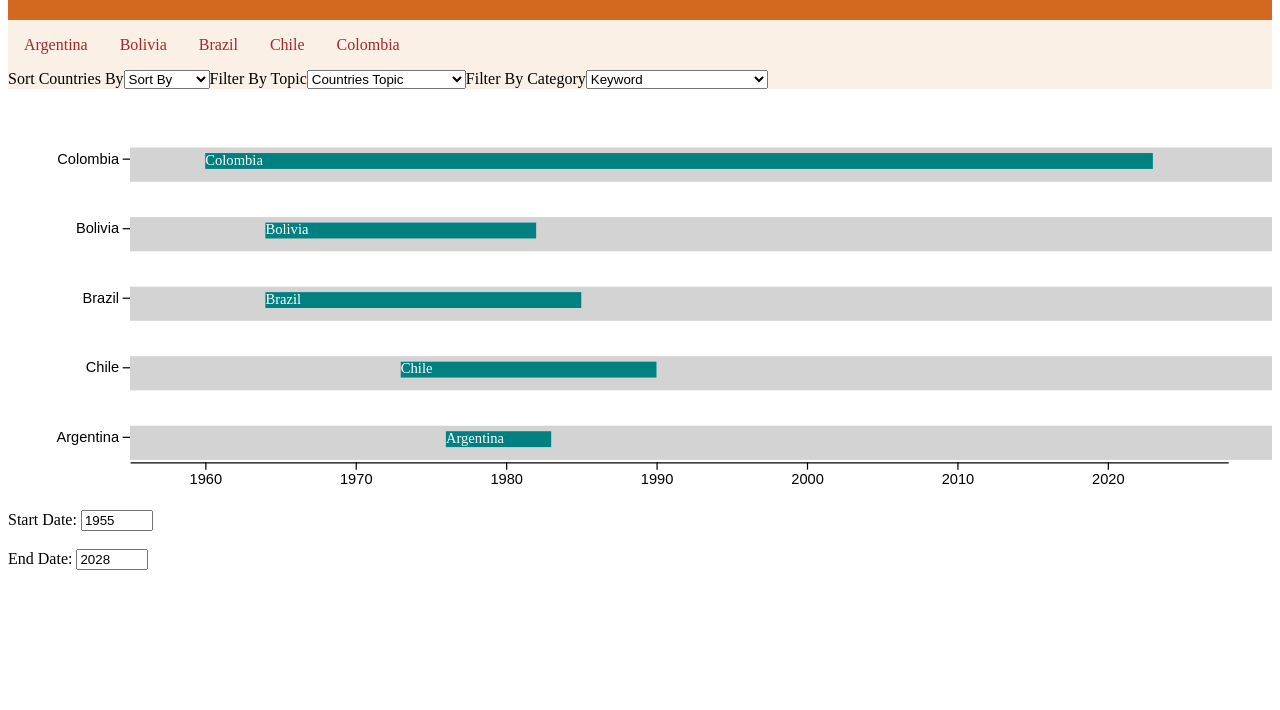
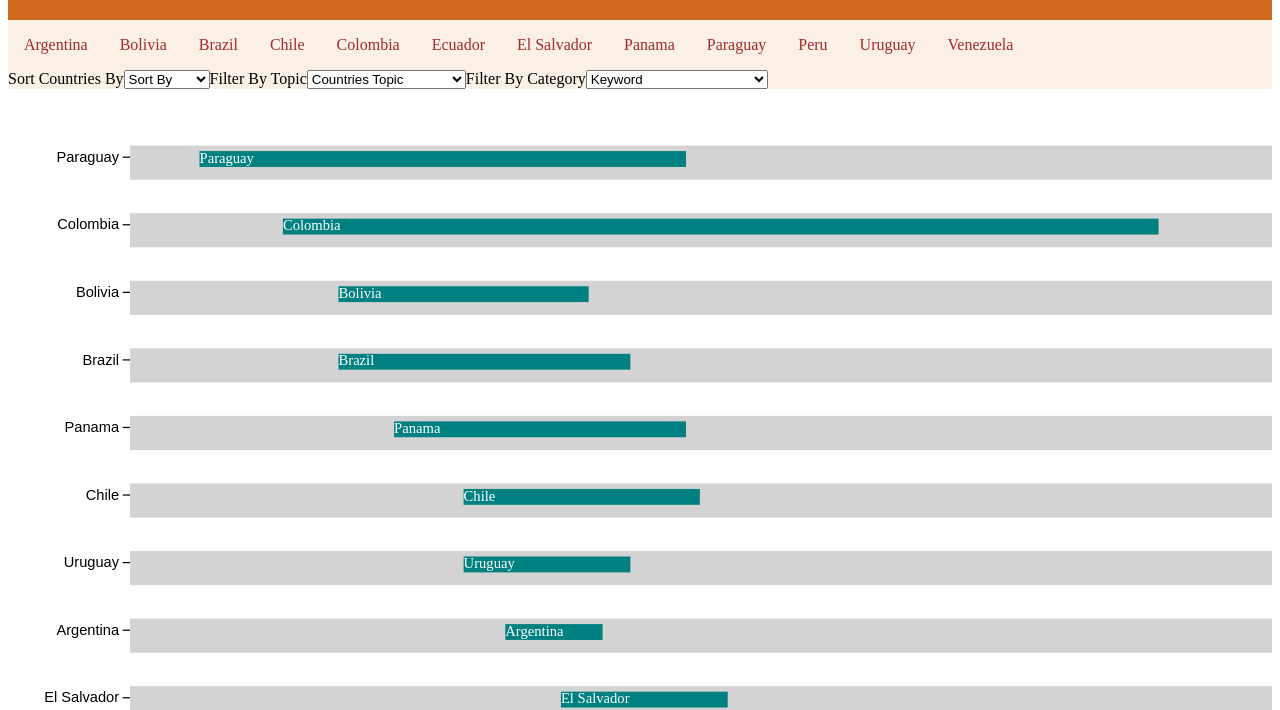
Before and after one commit to Polychloras/Polychloras.github.io, a plain HTML site: page MasterTimeline.html in a window 1280 px wide. Shown: the part 97-807 px from the top of the page. Drawn offline with Linux system fonts and the light colour scheme.

Commit message:
git ready

```diff
--- a/MasterTimeline.html
+++ b/MasterTimeline.html
@@ -28,7 +28,7 @@
             const color = ({main: "teal", change: "green", font:"white", back:"lightgrey", event:"orange"})
 
             // Dummy Information to test locally
-            var data = [
+            var datas = [
             {
             "Country": "Argentina",
             "Topics": [
@@ -434,7 +434,7 @@
             "Movimiento de V\u00edctimas de Cr\u00edmenes de Estado (MOVICE)": " an umbrella organisation for victims of human right violations perpetrated by state forces or paramilitary groups.","Comisi\u00f3n Nacional de Reparaci\u00f3n y Restauraci\u00f3n (CNRR)": " a body established by the Ley 975. It comprises the Grupo de Memoria Hist\u00f3rica (GMH), an investigative unit that has published reports on the armed conflict.","Comisi\u00f3n para el Esclarecimiento de la Verdad, la Convivencia y la No Repetici\u00f3n (CEV)": " a body created after the 2016 agreement, to investigate the armed conflict and provide a path to reconciliation.","Consejer\u00eda Presidencial para los Derechos Humanos y el Derecho Internacional Humanitario": " the state body currently in charge of coordinating state actions in line with the promotion of human rights"}}]
 
 
-             var featureA =[{"feature": "Country","items": ["Argentina","Bolivia","Brazil","Chile","Colombia","Ecuador","El Salvador","Panama","Paraguay","Peru","Uruguay","Venezuela"]},
+             var featureAs =[{"feature": "Country","items": ["Argentina","Bolivia","Brazil","Chile","Colombia","Ecuador","El Salvador","Panama","Paraguay","Peru","Uruguay","Venezuela"]},
              {"feature": "Topics","items": ["dictatorship","military dictatorships","military dictatorship","pinochet dictatorship","internal armed conflict","state violence", " human rights violations","political instability","civil war","stroessner dictatorship","social crises","bolivarian revolution"]}, {
              "feature": "Categories","items": ["Dictatorship","coup","Operation Condor", "international armed conflict","truth commission","state museum","memorial sites","reparation law","indigenous peoples","amnesty law","reparations law","Internal armed conflict","Coup","armed forces","authoritarian government","economic crisis","migration"]}
             ]
@@ -453,8 +453,8 @@
     <div id = "dates"></div>
 
         <script type="module">
-                //const data = await d3.json("12Data.json")
-               // const featureA = await d3.json("12Collective.json")
+                const data = await d3.json("12Data.json")
+                const featureA = await d3.json("12Collective.json")
 
                 // Function that grabs the items based on type
                 function get_element(value, element){
```
